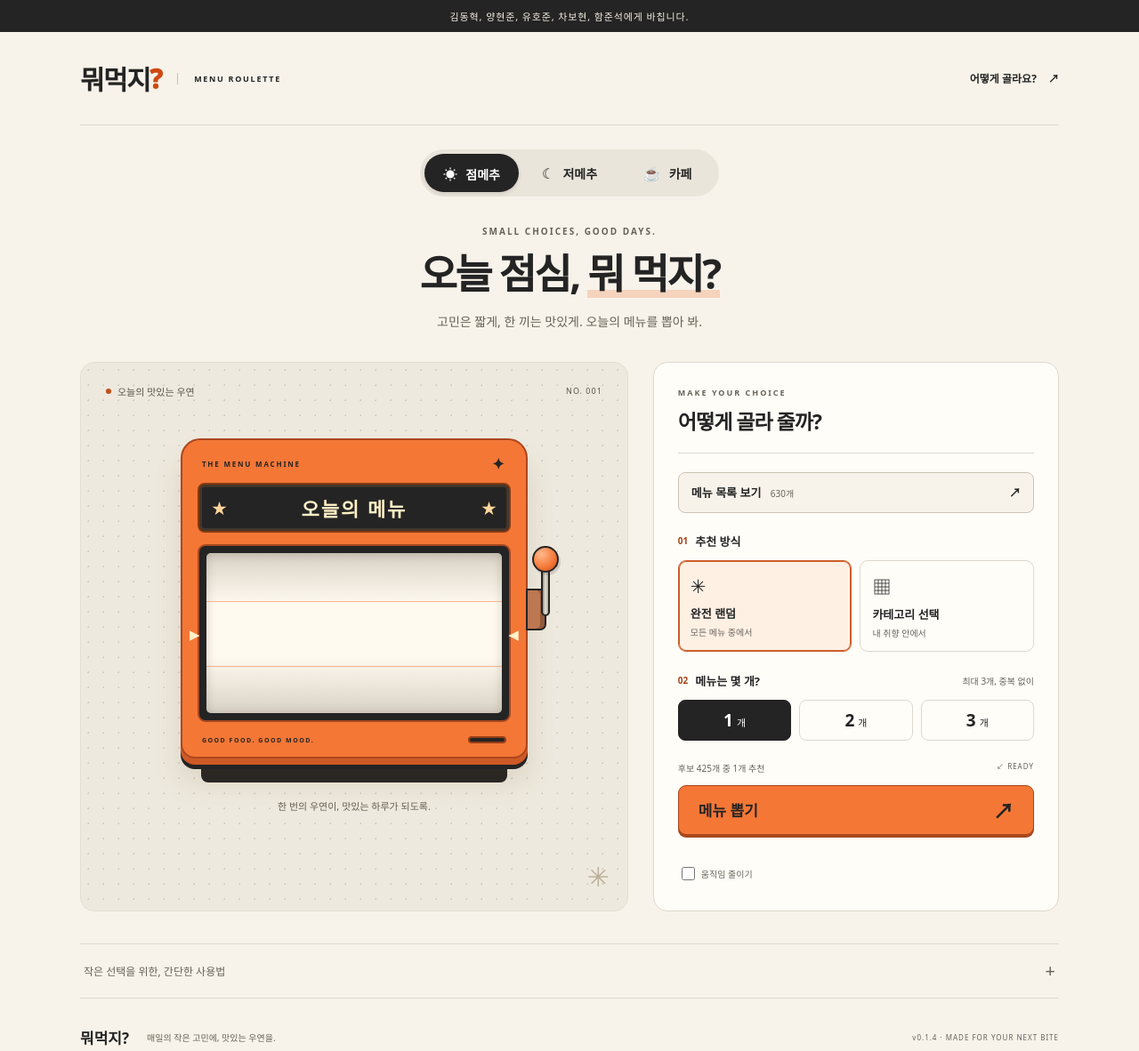
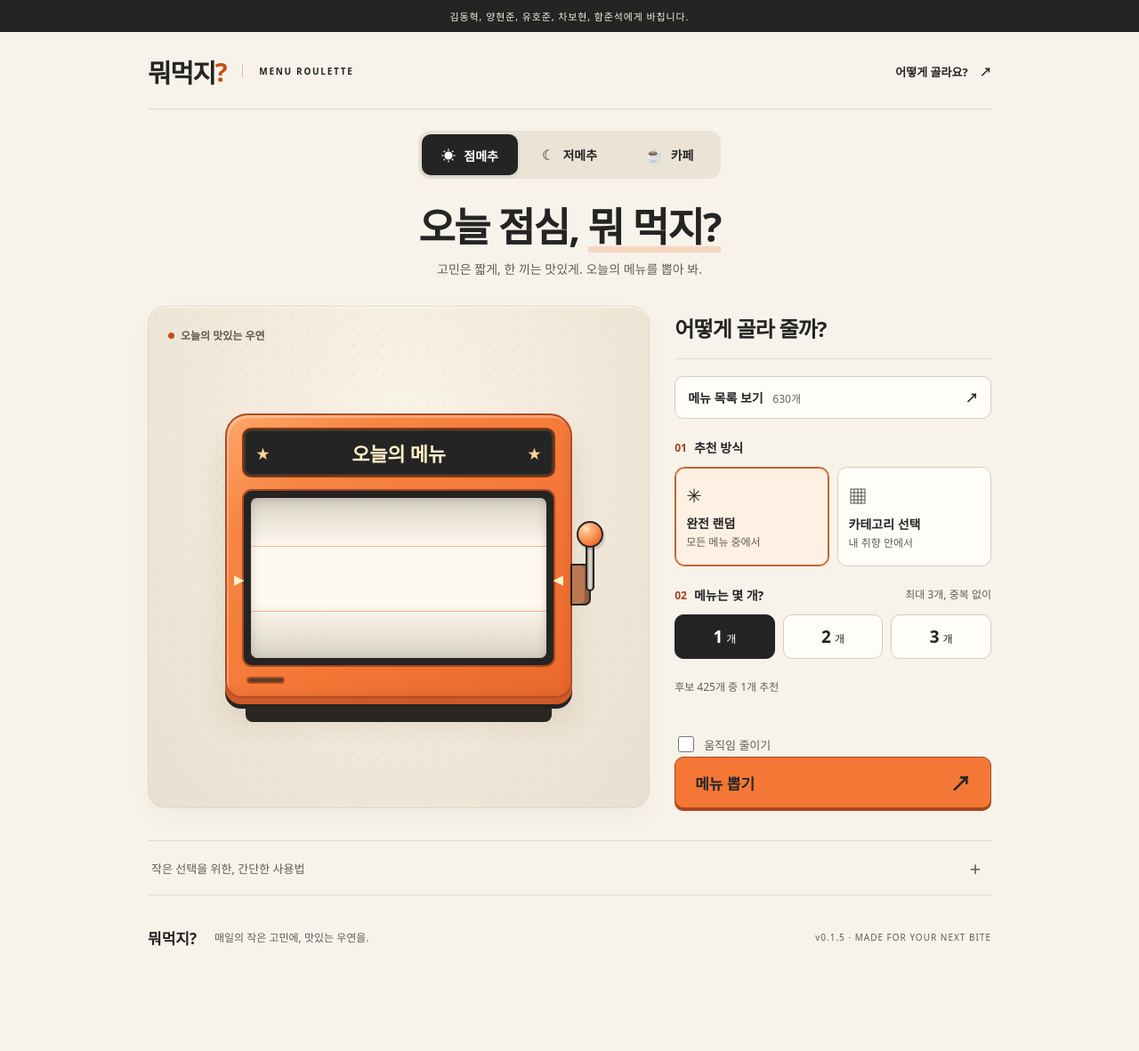
Before and after one commit to pchjesus/menu-roulette, a website: page index.html in a window 1280 px wide. Shown: the whole page at 89% size. After the commit the page ends 1107 px from the top, so only its background shows below. Drawn offline with Linux system fonts and the light colour scheme.

Commit message:
release: adopt warm-centered v0.1.5 as single canonical menu app

```diff
--- /dev/null
+++ b/assets/css/theme.css
@@ -0,0 +1,386 @@
+/* 뭐먹지? v0.1.5 — approved warm-centered theme. Loaded after the original baseline CSS. Preserve menu and slot logic. */
+:root {
+  --paper: #f7f3ea;
+  --ink: #242424;
+  --orange: #f47736;
+  --line: #ded9cf;
+  --muted: #625d55;
+}
+body {
+  background: var(--paper);
+  color: var(--ink);
+  font-family: Pretendard, "Apple SD Gothic Neo", "Noto Sans KR", system-ui, sans-serif;
+}
+/* A narrower, centrally anchored composition without centering all labels. */
+.shell {
+  width: 100%;
+  max-width: 1000px;
+  padding-inline: 26px;
+  margin-inline: auto;
+}
+header {
+  padding-block: 23px 21px;
+}
+.brand {
+  font-size: 29px;
+  font-weight: 850;
+  letter-spacing: -1.4px;
+}
+.brand i {
+  font-size: 10px;
+}
+.guide-link { font-size: 13px; }
+main { padding-top: 24px; }
+.modes {
+  width: min(100%, 340px);
+  margin-inline: auto;
+  border-radius: 13px;
+  padding: 4px;
+  background: #ebe3d6;
+}
+.modes button {
+  min-height: 46px;
+  border-radius: 10px;
+}
+.modes button span { font-size: 14px; }
+/* Center this small application's main narrative, but not form text. */
+.hero {
+  margin: 26px auto 30px;
+  max-width: 620px;
+  text-align: center;
+}
+.hero .eyebrow { display: none; }
+h1 {
+  font-size: clamp(33px, 4vw, 45px);
+  font-weight: 810;
+  letter-spacing: -1.65px;
+  line-height: 1.24;
+  margin-bottom: 9px;
+}
+h1 span::after {
+  height: 7px;
+  bottom: 1px;
+  background: #f477363b;
+}
+.hero > p:last-child {
+  font-size: 14px;
+  line-height: 1.6;
+}
+.play-layout {
+  width: 100%;
+  margin-inline: auto;
+  display: grid;
+  grid-template-columns: minmax(0, 1.3fr) minmax(315px, .82fr);
+  gap: clamp(20px, 2.8vw, 28px);
+  align-items: start;
+}
+/* Restore warmth to the stage. Preserve the tactile machine as focal object. */
+.stage {
+  min-height: 475px;
+  padding: 23px 22px 27px;
+  background-color: #eee7da;
+  background-image:
+    radial-gradient(#cfc4b4 0.75px, transparent 1px),
+    radial-gradient(ellipse at 50% 26%, #faf3e8 0%, #f1e8da 55%, #e9dfd0 100%);
+  background-size: 17px 17px, auto;
+  border-color: #e2d7c8;
+  border-radius: 20px;
+  box-shadow: inset 0 1px 0 #fff9f0, 0 11px 24px #7053380a;
+}
+.stage-note {
+  color: #625748;
+  font-size: 12px;
+  font-weight: 640;
+}
+.status-dot {
+  width: 7px;
+  height: 7px;
+}
+.edition, .stage-decoration, .stage-caption { display: none; }
+.machine-wrap {
+  width: min(84%, 390px);
+  margin: 49px auto 31px;
+}
+.machine {
+  border-radius: 25px 25px 18px 18px;
+  border-color: #af4c22;
+  background: linear-gradient(143deg, #ffa56a 0%, #f68543 23%, #f47736 61%, #e9692b 100%);
+  box-shadow: inset 2px 3px 0 #ffffff47, inset -4px -6px 8px #9f411d20,
+    0 7px 0 #ce5926, 0 12px 0 #242424, 0 25px 32px #6d4c2425;
+}
+.machine-top { display: none; }
+.marquee {
+  border-radius: 10px;
+  border-color: #87390f;
+  box-shadow: inset 0 0 0 2px #40372d;
+}
+.marquee strong {
+  font-size: 22px;
+  font-weight: 760;
+  letter-spacing: -.2px;
+}
+.marquee > span { font-size: 15px; }
+.reel-frame {
+  border-radius: 11px;
+}
+.reel { border-radius: 7px; }
+.reel-item {
+  font-weight: 750;
+}
+.machine-bottom {
+  padding: 11px 5px 2px;
+}
+.machine-bottom > span { display: none; }
+.coin-slot { opacity: .72; }
+.lever-ball {
+  background: radial-gradient(circle at 32% 25%, #ffe5c2, #ffbb84 20%, #f47736 67%, #bb4b16);
+}
+.settings {
+  min-width: 0;
+  padding: 7px 0 16px;
+  border: none;
+  background: transparent;
+  border-radius: 0;
+}
+.panel-head {
+  padding-bottom: 17px;
+  margin-bottom: 19px;
+}
+.panel-head .eyebrow { display: none; }
+h2 {
+  font-size: 24px;
+  font-weight: 780;
+  letter-spacing: -.8px;
+}
+fieldset { margin-bottom: 22px; }
+legend {
+  font-size: 14px;
+  font-weight: 730;
+}
+legend small, .category-heading {
+  font-size: 12px;
+  line-height: 1.5;
+}
+.step { font-size: 12px; }
+.method-options button {
+  min-height: 112px;
+  border-color: #d9cbbb;
+  border-radius: 11px;
+  background: #fffdf8;
+  padding: 14px 12px;
+}
+.method-options button[aria-pressed=true] {
+  border-color: #ca602d;
+  background: #fff0e4;
+  box-shadow: inset 0 0 0 1px #ca602d;
+}
+.method-options strong { font-size: 14px; }
+.method-options small {
+  font-size: 12px;
+  line-height: 1.4;
+}
+.counts button {
+  min-height: 50px;
+  border-radius: 10px;
+  border-color: #d9cbbb;
+  background: #fffdf8;
+}
+.counts button span { font-size: 12px; }
+.chips button {
+  min-height: 44px;
+  border-color: #d9cbbb;
+  background: #fffdf8;
+  font-size: 13px;
+}
+.catalog-open {
+  min-height: 48px;
+  border-color: #d9cbbb;
+  background: #fffdf8;
+  border-radius: 10px;
+  font-size: 14px;
+}
+.catalog-open small { font-size: 12px; }
+.pool-line { font-size: 12px; }
+.pool-line > span:last-child { display: none; }
+.spin-button {
+  min-height: 58px;
+  border-radius: 10px;
+  background: #f47736;
+  color: #242424;
+  font-size: 17px;
+  font-weight: 830;
+}
+.spin-button:hover:enabled { background: #ff8a4e; }
+.message {
+  font-size: 12px;
+  line-height: 1.6;
+}
+.motion {
+  font-size: 13px;
+  gap: 8px;
+}
+.motion input {
+  width: 18px;
+  height: 18px;
+}
+/* Softer result surface, without sacrificing the high-contrast menu name. */
+.slot-bubbles .slot-bubble {
+  background: #fffdf8;
+  border: 1px solid #bfb09f;
+  border-radius: 14px;
+  box-shadow: 0 5px 12px #5d403022;
+}
+.slot-bubble:before {
+  background: #fffdf8;
+  border-color: #bfb09f;
+  border-width: 1px;
+}
+.slot-bubbles .slot-bubble small {
+  font-size: 12px;
+  color: #8a3916;
+}
+.slot-bubbles .slot-bubble h3 {
+  font-weight: 790;
+  letter-spacing: -.8px;
+}
+/* Improve discovery without reshaping the dialog or touching its state logic. */
+.menu-dialog {
+  background: #fffdf8;
+  border-color: #d1c7b9;
+}
+.catalog-header .eyebrow { display: none; }
+.catalog-description, .catalog-empty p { font-size: 14px; }
+.catalog-search-wrap input { font-size: 14px; }
+.catalog-scopes small { font-size: 11px; }
+.catalog-views button { font-size: 13px; }
+.catalog-menu-list small { font-size: 12px; }
+.catalog-filter-row select, .catalog-filter-row p { font-size: 12px; }
+details { font-size: 13px; }
+details p { font-size: 14px; }
+footer p { font-size: 12px; }
+footer > span:last-child { font-size: 10px; }
+/* Switch before controls become cramped; still center both rows on phones. */
+@media (max-width: 860px) {
+  .shell { padding-inline: 20px; }
+  .play-layout {
+    grid-template-columns: minmax(0, 1fr);
+    gap: 19px;
+    max-width: 560px;
+  }
+  .stage {
+    width: 100%;
+    min-height: 416px;
+    padding: 19px 19px 24px;
+  }
+  .machine-wrap {
+    width: min(81%, 340px);
+    margin: 37px auto 23px;
+  }
+  .settings {
+    width: 100%;
+    max-width: 560px;
+    margin-inline: auto;
+    padding: 5px 1px 20px;
+  }
+  .hero {
+    margin: 24px auto 26px;
+  }
+  .slot-result-section {
+    margin-top: 26px;
+  }
+}
+@media (max-width: 480px) {
+  .shell { padding-inline: 18px; }
+  header { padding-block: 19px; }
+  .brand { font-size: 26px; }
+  .brand i { font-size: 9px; }
+  .hero { margin: 22px auto 25px; }
+  h1 { font-size: clamp(31px, 8.6vw, 38px); }
+  .hero > p:last-child { font-size: 13px; }
+  .stage {
+    min-height: 395px;
+    padding: 18px 16px 22px;
+  }
+  .machine-wrap {
+    width: min(79%, 320px);
+    margin: 33px auto 22px;
+  }
+  .method-options button { min-height: 103px; }
+  .slot-bubbles .slot-bubble h3 { font-size: 21px; }
+  .catalog-description { font-size: 13px; }
+}
+@media (max-width: 360px) {
+  .shell { padding-inline: 14px; }
+  .stage { padding-inline: 12px; }
+  .machine-wrap { width: 80%; }
+  .machine { padding: 12px 10px; }
+  .marquee strong { font-size: 19px; }
+  .slot-bubbles .slot-bubble small { font-size: 11px; }
+  .slot-bubbles .slot-bubble h3 { font-size: 19px; }
+}
+
+/* v0.1.5 finishing: align the primary action to the slot panel's lower edge.
+   Keep readable labels left-aligned and the 1.3:.82 column proportion. */
+@media (min-width: 861px) {
+  .play-layout {
+    align-items: stretch;
+  }
+  .stage {
+    height: 100%;
+    display: flex;
+    flex-direction: column;
+  }
+  .stage > .machine-wrap {
+    margin-top: auto;
+    margin-bottom: auto;
+  }
+  .settings {
+    min-height: 475px;
+    display: flex;
+    flex-direction: column;
+    align-self: stretch;
+    padding-bottom: 0;
+  }
+  .settings > .panel-head,
+  .settings > .catalog-open,
+  .settings > fieldset,
+  .settings > .pool-line,
+  .settings > .message,
+  .settings > .motion,
+  .settings > .spin-button {
+    flex-shrink: 0;
+  }
+  .settings > .spin-button {
+    margin-top: auto;
+  }
+}
+/* Keep the native details/summary control; animate only its content area. */
+#guide .guide-toggle {
+  display: inline-flex;
+  align-items: center;
+  justify-content: center;
+  width: 28px;
+  height: 28px;
+  flex: none;
+  font-size: 22px;
+  font-weight: 400;
+  line-height: 1;
+  transform: rotate(0deg);
+  transform-origin: center;
+  transition: transform 300ms cubic-bezier(.2,.8,.2,1);
+}
+#guide[open]:not(.guide-collapsing) .guide-toggle {
+  transform: rotate(45deg);
+}
+#guide .guide-content {
+  overflow: hidden;
+}
+#guide .guide-inner {
+  padding: 8px 0 12px;
+}
+#guide .guide-inner p:last-child {
+  margin-bottom: 0;
+}
+@media (prefers-reduced-motion: reduce) {
+  #guide .guide-toggle { transition: none; }
+}
--- /dev/null
+++ b/assets/js/ui/guide.js
@@ -0,0 +1,54 @@
+// v0.1.5: progressively enhance the native <details> with a reversible slide.
+// Without JavaScript, <details> still opens/closes normally.
+const guide = document.querySelector('#guide');
+if (guide) {
+  const summary = guide.querySelector('summary');
+  const panel = guide.querySelector('.guide-content');
+  const reduceMotion = window.matchMedia('(prefers-reduced-motion: reduce)');
+  const DURATION = 320;
+  let expanded = guide.open;
+  let activeAnimation = null;
+
+  summary.addEventListener('click', event => {
+    event.preventDefault();
+    const next = !expanded;
+    expanded = next;
+
+    const currentHeight = guide.open ? panel.getBoundingClientRect().height : 0;
+    if (activeAnimation) {
+      activeAnimation.cancel();
+      activeAnimation = null;
+    }
+
+    if (next) guide.open = true;
+    guide.classList.toggle('guide-collapsing', !next);
+
+    // Respect the user's device setting and browsers without Web Animations API.
+    if (reduceMotion.matches || typeof panel.animate !== 'function') {
+      guide.open = next;
+      guide.classList.remove('guide-collapsing');
+      return;
+    }
+
+    const targetHeight = next ? panel.scrollHeight : 0;
+    const animation = panel.animate(
+      [
+        { height: currentHeight + 'px', opacity: next ? 0 : 1 },
+        { height: targetHeight + 'px', opacity: next ? 1 : 0 }
+      ],
+      { duration: DURATION, easing: 'cubic-bezier(.22,1,.36,1)', fill: 'forwards' }
+    );
+    activeAnimation = animation;
+
+    animation.onfinish = () => {
+      if (activeAnimation !== animation) return;
+      if (!expanded) guide.open = false;
+      guide.classList.remove('guide-collapsing');
+      activeAnimation = null;
+      animation.cancel(); // Restore intrinsic auto height and native behavior.
+    };
+    animation.oncancel = () => {
+      if (activeAnimation === animation) activeAnimation = null;
+    };
+  });
+}
--- a/index.html
+++ b/index.html
@@ -1,4 +1,4 @@
-<!doctype html><html lang="ko"><head><meta charset="utf-8"><meta name="viewport" content="width=device-width,initial-scale=1"><meta name="theme-color" content="#F7F3EA"><meta name="description" content="오늘 뭐 먹지? 점심, 저녁, 카페 메뉴를 슬롯머신으로 골라 보세요. 카테고리 선택부터 최대 3개 추천까지."><title>뭐먹지? — Menu Roulette v0.1.4</title><link rel="icon" href="./assets/icon.svg" type="image/svg+xml"><link rel="stylesheet" href="./assets/css/styles.css?v=0.1.9"></head>
+<!doctype html><html lang="ko"><head><meta charset="utf-8"><meta name="viewport" content="width=device-width,initial-scale=1"><meta name="theme-color" content="#F7F3EA"><meta name="description" content="오늘 뭐 먹지? 점심, 저녁, 카페 메뉴를 슬롯머신으로 골라 보세요. 카테고리 선택부터 최대 3개 추천까지."><title>뭐먹지? — Menu Roulette v0.1.5</title><link rel="icon" href="./assets/icon.svg" type="image/svg+xml"><link rel="stylesheet" href="./assets/css/styles.css?v=0.1.9"><link rel="stylesheet" href="./assets/css/theme.css?v=0.1.5"></head>
 <body><div class="dedication">김동혁, 양현준, 유호준, 차보현, 함준석에게 바칩니다.</div><div class="shell"><header><a class="brand" href="./" aria-label="뭐먹지? 홈">뭐먹지<span>?</span><i>MENU ROULETTE</i></a><a href="#guide" class="guide-link">어떻게 골라요? <span>↗</span></a></header>
 <main><nav class="modes" aria-label="추천 모드"><button data-mode="lunch" aria-pressed="true">☀ <span>점메추</span></button><button data-mode="dinner" aria-pressed="false">☾ <span>저메추</span></button><button data-mode="cafe" aria-pressed="false">☕ <span>카페</span></button></nav>
 <div class="hero"><p class="eyebrow">SMALL CHOICES, GOOD DAYS.</p><h1 id="question">오늘 점심, <span>뭐 먹지?</span></h1><p id="subtitle">고민은 짧게, 한 끼는 맛있게. 오늘의 메뉴를 뽑아 봐.</p></div>
@@ -7,9 +7,9 @@
 <section id="result-section" class="slot-result-section" aria-label="추천 메뉴" hidden><div id="results" class="slot-bubbles" aria-live="polite" aria-atomic="false"></div></section>
 <p class="stage-caption" id="stage-caption">한 번의 우연이, 맛있는 하루가 되도록.</p><div class="stage-decoration" aria-hidden="true">✳</div></section>
 <section class="settings" aria-labelledby="settings-title"><div class="panel-head"><p class="eyebrow">MAKE YOUR CHOICE</p><h2 id="settings-title">어떻게 골라 줄까?</h2></div><button type="button" id="catalog-open" class="catalog-open" aria-haspopup="dialog" aria-controls="menu-catalog" aria-expanded="false"><span>메뉴 목록 보기 <small>630개</small></span><span aria-hidden="true">↗</span></button><fieldset><legend><span class="step">01</span> 추천 방식</legend><div class="method-options"><button data-method="all" aria-pressed="true"><span class="option-icon">✳</span><strong>완전 랜덤</strong><small>모든 메뉴 중에서</small></button><button data-method="category" aria-pressed="false"><span class="option-icon">▦</span><strong>카테고리 선택</strong><small>내 취향 안에서</small></button></div><div id="category-panel" hidden><div class="category-heading">먹고 싶은 종류 <span id="category-count">0 / 3</span></div><div id="categories" class="chips"></div></div></fieldset>
-<fieldset><legend><span class="step">02</span> 메뉴는 몇 개?<small>최대 3개, 중복 없이</small></legend><div class="counts"><button data-count="1" aria-pressed="true">1<span>개</span></button><button data-count="2" aria-pressed="false">2<span>개</span></button><button data-count="3" aria-pressed="false">3<span>개</span></button></div></fieldset><div class="pool-line"><span id="pool-label">후보 메뉴를 준비했어요</span><span>↙ READY</span></div><button id="spin" class="spin-button">메뉴 뽑기 <span>↗</span></button><p id="message" class="message" role="status" aria-live="polite"></p><label class="motion"><input type="checkbox" id="reduce-motion"> 움직임 줄이기</label></section></div>
+<fieldset><legend><span class="step">02</span> 메뉴는 몇 개?<small>최대 3개, 중복 없이</small></legend><div class="counts"><button data-count="1" aria-pressed="true">1<span>개</span></button><button data-count="2" aria-pressed="false">2<span>개</span></button><button data-count="3" aria-pressed="false">3<span>개</span></button></div></fieldset><div class="pool-line"><span id="pool-label">후보 메뉴를 준비했어요</span><span>↙ READY</span></div><p id="message" class="message" role="status" aria-live="polite"></p><label class="motion"><input type="checkbox" id="reduce-motion"> 움직임 줄이기</label><button id="spin" class="spin-button">메뉴 뽑기 <span>↗</span></button></section></div>
 
-<details id="guide"><summary>작은 선택을 위한, 간단한 사용법 <span>+</span></summary><p>점메추·저메추·카페를 고르고 메뉴 뽑기를 눌러 주세요. 취향이 있다면 카테고리를 최대 3개 골라도 좋아요. 메뉴는 한 번에 1~3개, 중복 없이 추천해 드려요.</p><p>선택 조건에 맞는 전체 메뉴에서 같은 확률로 직접 뽑아요. 슬롯에 흘러가는 메뉴는 연출용이며, 표시되는 메뉴가 추천 범위를 제한하지 않아요. 새로운 추첨에서는 이전 메뉴가 다시 나올 수 있어요.</p><p>설정은 이 브라우저에만 저장돼요. 움직임 줄이기 또는 기기의 동작 축소 설정을 지원해요.</p></details></main><footer><span class="footer-brand">뭐먹지?</span><p>매일의 작은 고민에, 맛있는 우연을.</p><span>v0.1.4 · MADE FOR YOUR NEXT BITE</span></footer></div><dialog id="menu-catalog" class="menu-dialog" aria-labelledby="catalog-title" aria-describedby="catalog-description">
+<details id="guide"><summary>작은 선택을 위한, 간단한 사용법 <span class="guide-toggle" aria-hidden="true">+</span></summary><div class="guide-content"><div class="guide-inner"><p>점메추·저메추·카페를 고르고 메뉴 뽑기를 눌러 주세요. 취향이 있다면 카테고리를 최대 3개 골라도 좋아요. 메뉴는 한 번에 1~3개, 중복 없이 추천해 드려요.</p><p>선택 조건에 맞는 전체 메뉴에서 같은 확률로 직접 뽑아요. 슬롯에 흘러가는 메뉴는 연출용이며, 표시되는 메뉴가 추천 범위를 제한하지 않아요. 새로운 추첨에서는 이전 메뉴가 다시 나올 수 있어요.</p><p>설정은 이 브라우저에만 저장돼요. 움직임 줄이기 또는 기기의 동작 축소 설정을 지원해요.</p></div></div></details></main><footer><span class="footer-brand">뭐먹지?</span><p>매일의 작은 고민에, 맛있는 우연을.</p><span>v0.1.5 · MADE FOR YOUR NEXT BITE</span></footer></div><dialog id="menu-catalog" class="menu-dialog" aria-labelledby="catalog-title" aria-describedby="catalog-description">
 <div class="catalog-header"><div><p class="eyebrow">EXPLORE THE MENU</p><h2 id="catalog-title">어떤 메뉴가 있을까?</h2></div><button id="catalog-close" class="catalog-close" type="button" aria-label="메뉴 목록 닫기">×</button></div>
 <p id="catalog-description" class="catalog-description">등록된 메뉴를 둘러봐. 목록의 선택은 추천 설정을 바꾸지 않아.</p>
 <div class="catalog-controls"><nav class="catalog-scopes" aria-label="메뉴 목록 범위"><button data-catalog-scope="all" aria-pressed="false">전체 <small>630</small></button><button data-catalog-scope="lunch" aria-pressed="false">점메추</button><button data-catalog-scope="dinner" aria-pressed="false">저메추</button><button data-catalog-scope="cafe" aria-pressed="false">카페</button></nav>
@@ -17,4 +17,4 @@
 <div class="catalog-views" role="group" aria-label="목록 보기 방식"><button data-catalog-view="all" aria-pressed="true">전체 목록</button><button data-catalog-view="category" aria-pressed="false">카테고리별</button><button data-catalog-view="alpha" aria-pressed="false">가나다순</button></div>
 <div class="catalog-filter-row"><div id="catalog-category-field" hidden><label for="catalog-category" class="sr-only">목록 카테고리</label><select id="catalog-category" aria-label="목록 카테고리"></select></div><p id="catalog-status" role="status" aria-live="polite" aria-atomic="true"></p></div></div>
 <div id="catalog-content" class="catalog-content" tabindex="0" aria-label="메뉴 검색 결과"></div>
-</dialog><noscript>메뉴 추천을 이용하려면 브라우저의 JavaScript를 켜 주세요.</noscript><script type="module" src="./assets/js/app.js?v=0.1.9"></script></body></html>
+</dialog><noscript>메뉴 추천을 이용하려면 브라우저의 JavaScript를 켜 주세요.</noscript><script type="module" src="./assets/js/app.js?v=0.1.9"></script><script type="module" src="./assets/js/ui/guide.js?v=0.1.5"></script></body></html>
--- a/package.json
+++ b/package.json
@@ -1,6 +1,6 @@
 {
   "name": "menu-roulette",
-  "version": "0.1.4",
+  "version": "0.1.5",
   "type": "module",
   "private": true,
   "scripts": {
```
Also changed, not shown: AGENTS.md (+8 -0 lines), DEVLOG.md (+12 -0 lines), SPEC.md (+12 -0 lines), tests/browser.html (+1 -1 lines), README.md.
